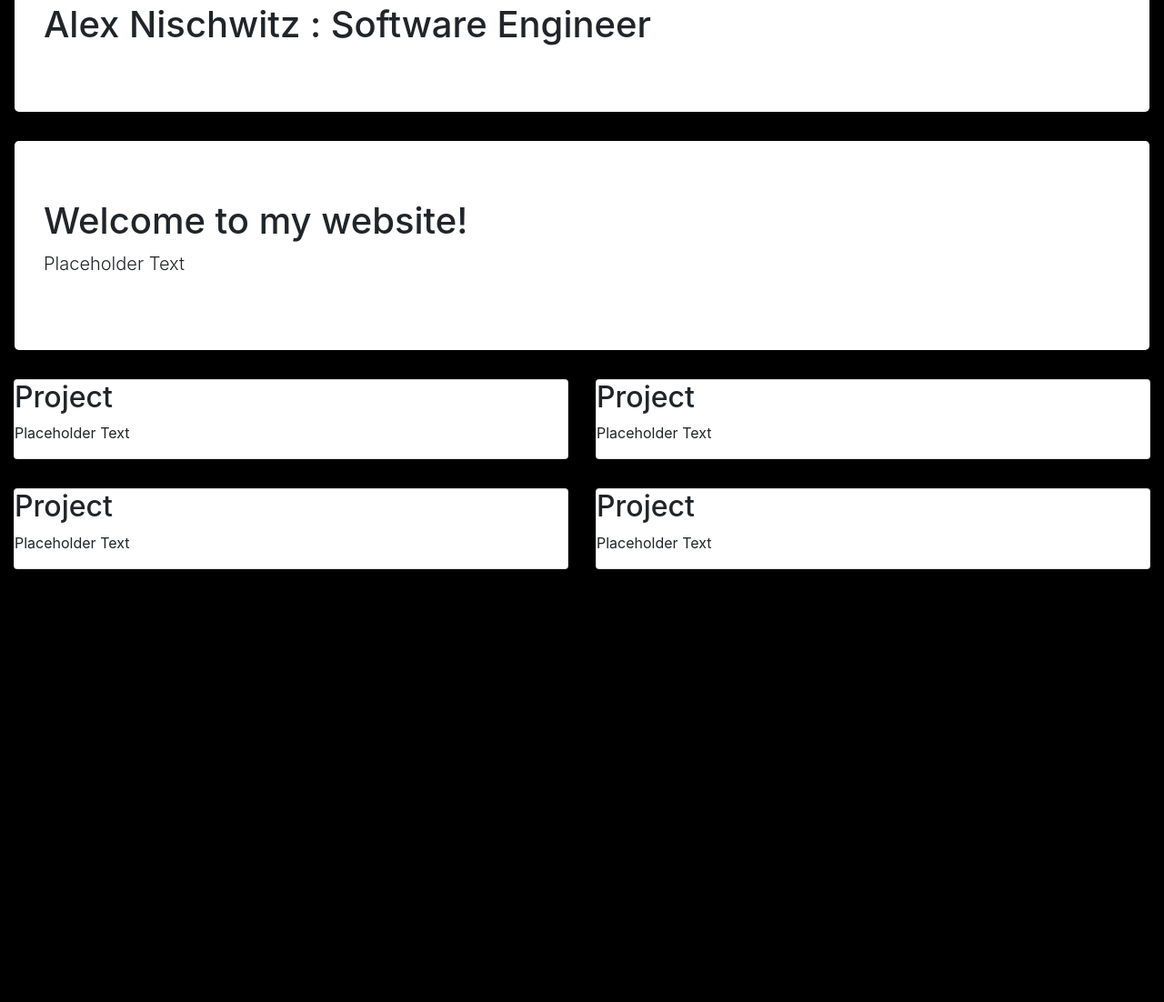
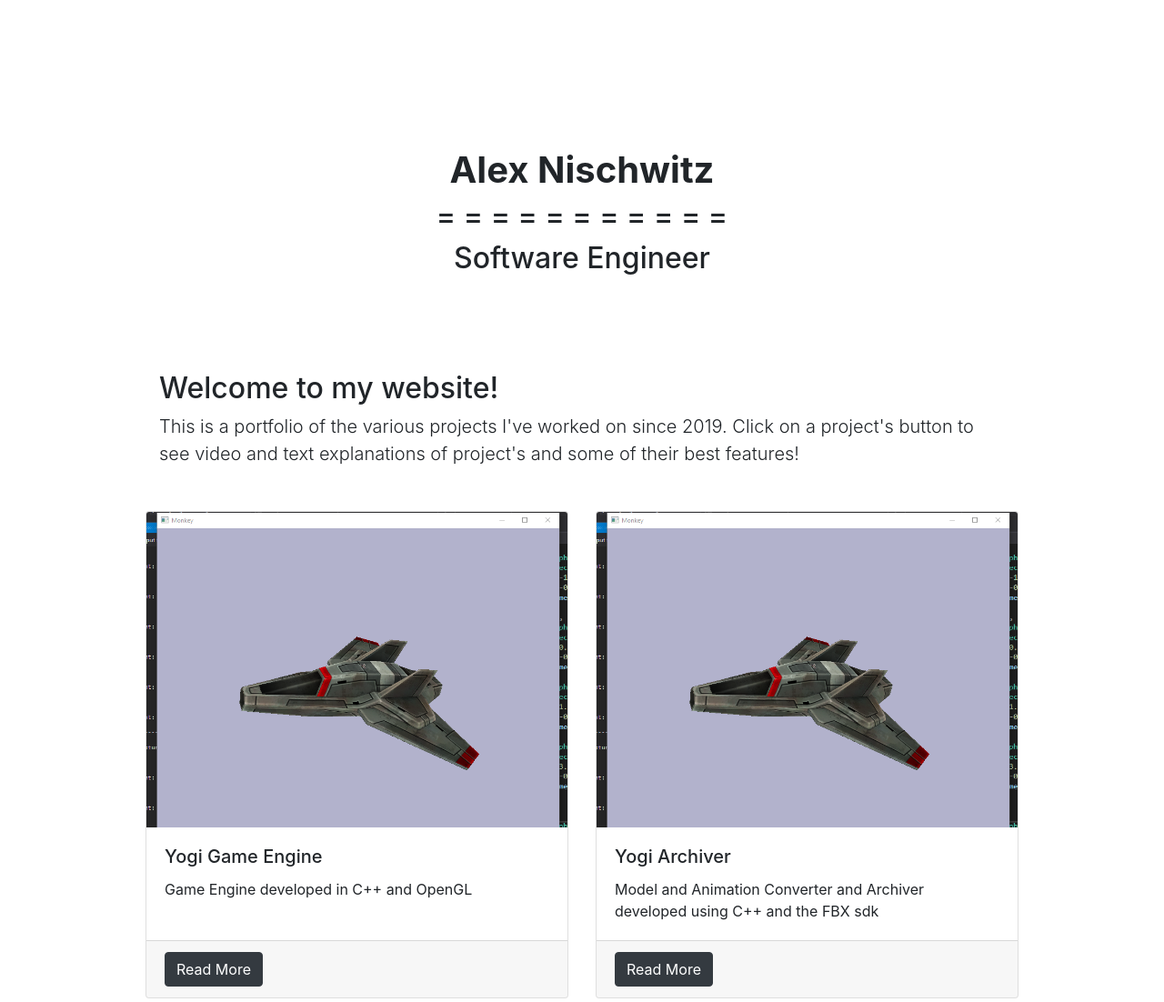
Before and after one commit to arnischwitz/arnischwitz.github.io, a plain HTML site: page index.html in a window 1280 px wide. Shown: the part 77-1179 px from the top of the page at 91% size. Before the commit the page ends 800 px from the top, so only its background shows below. Drawn offline with nearby package versions, Linux system fonts and the light colour scheme.

Commit message:
swapped to card style layout added additional information to project cards added placeholder images to project cards

```diff
--- a/index.html
+++ b/index.html
@@ -18,43 +18,74 @@
 		<div class="container-flex">
 			<div class="spacer"></div>
 			<div class="jumbotron">
-				<h1>Alex Nischwitz : Software Engineer</h1>
+				<h1 class="myname">Alex Nischwitz</h1>
+				<h2 class="mytitle">= = = = = = = = = = =</h2>
+				<h2 class="mytitle">Software Engineer</h2>
 			</div>
 		</div>
 		<div class="container-flex">
-			<div class="jumbotron">
-				<h1>Welcome to my website!</h1>
-				<p class="lead">Placeholder Text</p>
-			</div>
 			<div class="row">
-				<div class="col-md-6">
-					<div class="card">
-						<h2>Project</h2>
-						<p>Placeholder Text</p>
+				<div class="col">
+					<div class="card myintro">
+						<h2>Welcome to my website!</h2>
+						<p class="lead">
+							This is a portfolio of the various projects I've worked on since 2019.
+							Click on a project's button to see video and text explanations of project's and some of their best features!
+						</p>
 					</div>
 				</div>
-				<div class="col-md-6">
+			</div>	<!-- row -->
+		</div>
+		<div class="container-flex">
+			<div class="row">
+				<div class="card-deck">
 					<div class="card">
-						<h2>Project</h2>
-						<p>Placeholder Text</p>
+						<img class="card-img-top" src="frigate_crop.png" alt="Card image cap">
+						<div class="card-body">
+							<h5 class="card-title">Yogi Game Engine</h5>
+							<p class="card-text">Game Engine developed in C++ and OpenGL</p>
+						</div>
+						<div class="card-footer">
+							<a href="#" class="btn btn-dark center">Read More</a>
+						</div>
 					</div>
-				</div>
-			</div>
+					<div class="card">
+						<img class="card-img-top" src="frigate_crop.png" alt="Card image cap">
+						<div class="card-body">
+							<h5 class="card-title">Yogi Archiver</h5>
+							<p class="card-text">Model and Animation Converter and Archiver developed using C++ and the FBX sdk</p>
+						</div>
+						<div class="card-footer">
+							<a href="#" class="btn btn-dark center">Read More</a>
+						</div>
+					</div>
+				</div>	<!-- card-deck -->
+			</div>	<!-- row -->
 			<div class="row">
-				<div class="col-md-6">
+				<div class="card-deck">
 					<div class="card">
-						<h2>Project</h2>
-						<p>Placeholder Text</p>
+						<img class="card-img-top" src="d_and_t_crop.jpg" alt="Card image cap">
+						<div class="card-body">
+							<h5 class="card-title">Djinni & Thaco: Trial by Spire</h5>
+							<p class="card-text">Game Engine developed in C++ and OpenGL</p>
+						</div>
+						<div class="card-footer">
+							<a href="#" class="btn btn-dark center">Read More</a>
+						</div>
 					</div>
-				</div>
-				<div class="col-md-6">
 					<div class="card">
-						<h2>Project</h2>
-						<p>Placeholder Text</p>
+						<img class="card-img-top" src="frigate_crop.png" alt="Card image cap">
+						<div class="card-body">
+							<h5 class="card-title">Multi-threaded Maze Solver</h5>
+							<p class="card-text">Optimized maze solver using parallel algorithms</p>
+						</div>
+						<div class="card-footer">
+							<a href="#" class="btn btn-dark center">Read More</a>
+						</div>
 					</div>
-				</div>
-			</div>
-		</div>
+				</div>	<!-- card-deck -->
+			</div>	<!-- row -->
+		</div>	<!-- container-flex -->
 
 
 		<!-- SCRIPTS -->
--- a/style.css
+++ b/style.css
@@ -1,6 +1,7 @@
 
 body{
-	background: black;
+	margin: 10em;
+	background: white;
 }
 
 .header{
@@ -13,6 +14,19 @@ body{
 	margin-right: 1.0em;
 }
 
+.myintro{
+	border-style: none;
+}
+
+.myname{
+	text-align: center;
+	font-weight: bold;
+}
+
+.mytitle{
+	text-align: center;
+}
+
 .row{
 	margin-bottom: 2.0em;
 	margin-left: 0.0em;
```
Also changed, not shown: d_and_t_crop.jpg (added), frigate_crop.png (added).
